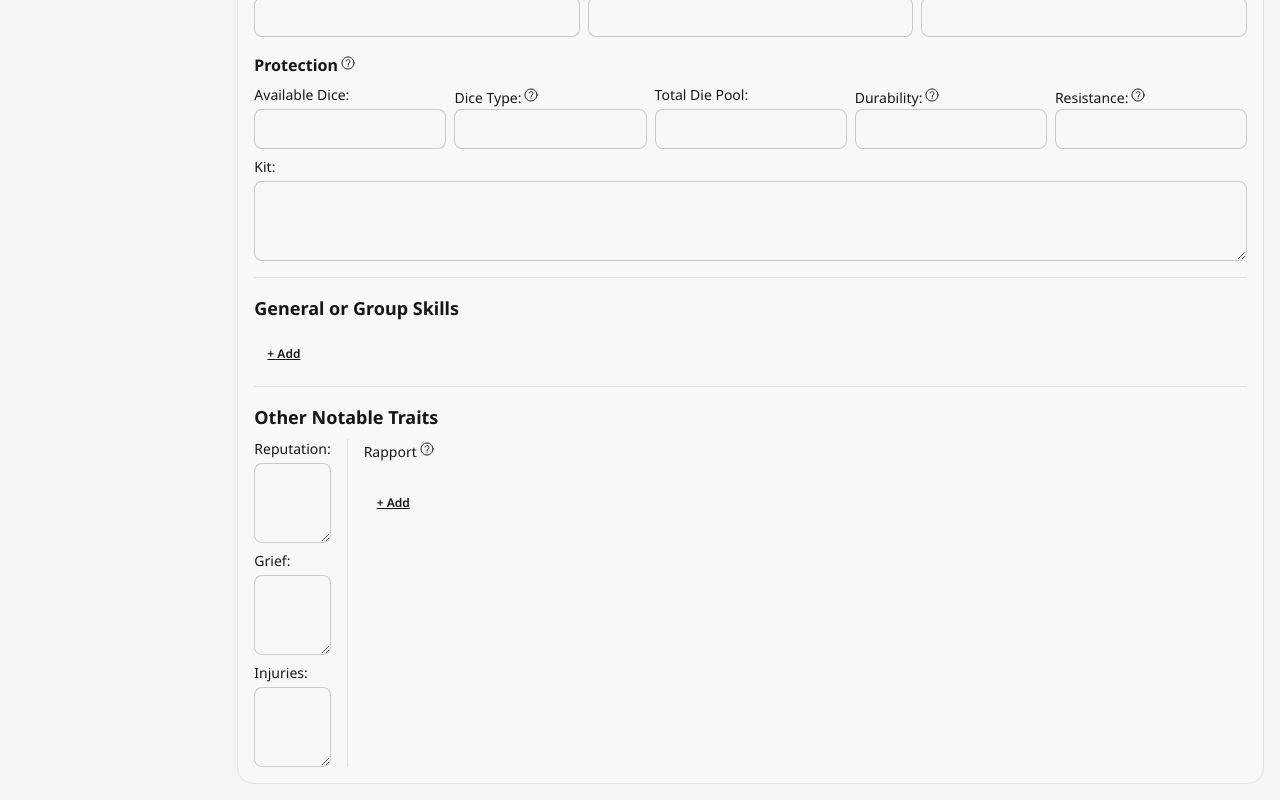
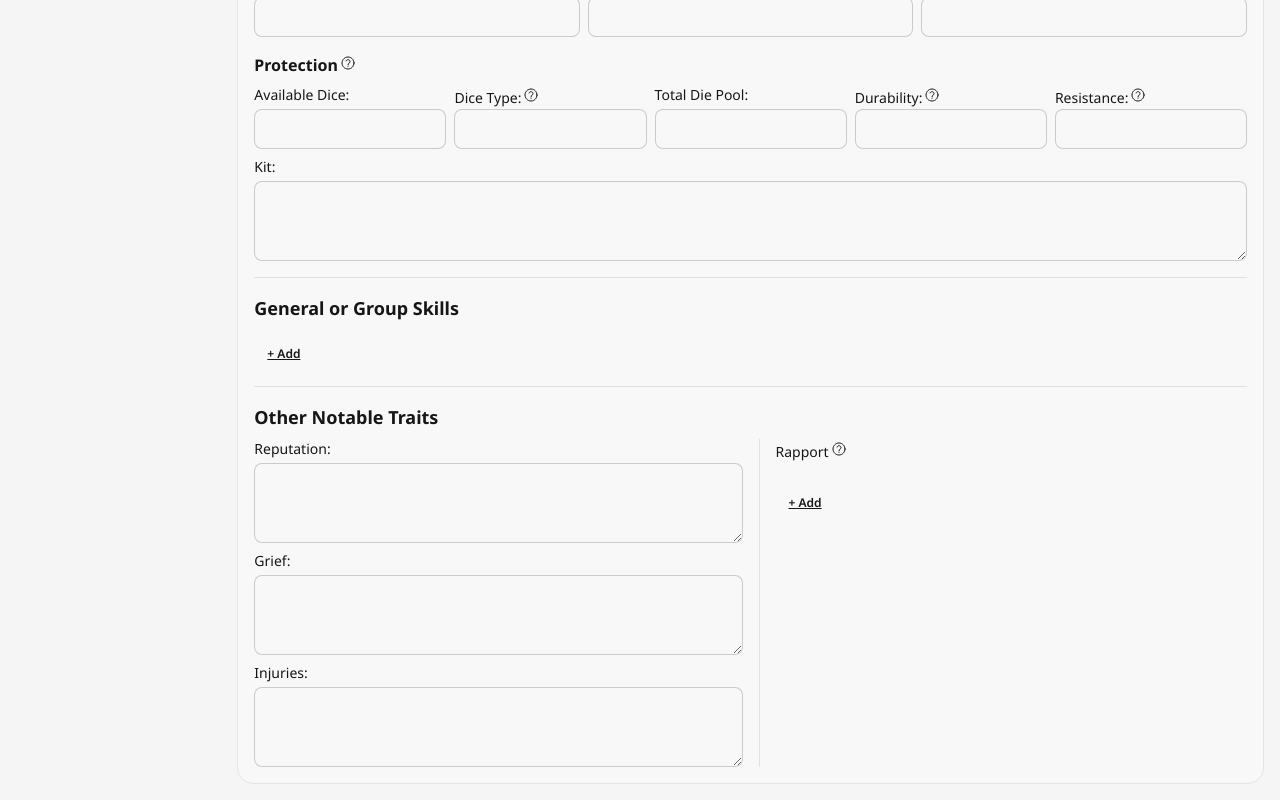
Before and after one commit to heathervv/saga-character-sheet, a React (Vite) app: page / in a window 1280 px wide. Shown: the part 417-1217 px from the top of the page. Built offline with nearby package versions, Linux system fonts and the light colour scheme.

Commit message:
fix: that growing is sO annoying stop it

```diff
--- a/src/components/sections/Character.tsx
+++ b/src/components/sections/Character.tsx
@@ -98,7 +98,7 @@ const Character = () => (
         <section>
             <p className="text-lg font-bold mb-2">Other Notable Traits</p>
             <div className="flex flex-col lg:flex-row gap-2 lg:gap-4">
-                <div className="flex flex-col gap-2">
+                <div className="flex flex-col gap-2 lg:w-1/2">
                     <TextArea
                         id={`${BASE_KEY}reputation`}
                         label="Reputation"
@@ -106,7 +106,7 @@ const Character = () => (
                     <TextArea id={`${BASE_KEY}grief`} label="Grief" />
                     <TextArea id={`${BASE_KEY}injuries`} label="Injuries" />
                 </div>
-                <div className="flex flex-col grow gap-2 lg:pl-4 lg:border-l lg:border-base-content/10">
+                <div className="flex flex-col lg:w-1/2 gap-2 lg:pl-4 lg:border-l lg:border-base-content/10">
                     {/* THERE IS A TEMPORARY MIGRATION AT PLAY HERE (in ContentManager) */}
                     {/* {BASE_KEY}rapport translated into {BASE_KEY}rapport_list */}
                     {/* Safe to remove by Dec 1, 2026 */}
```
